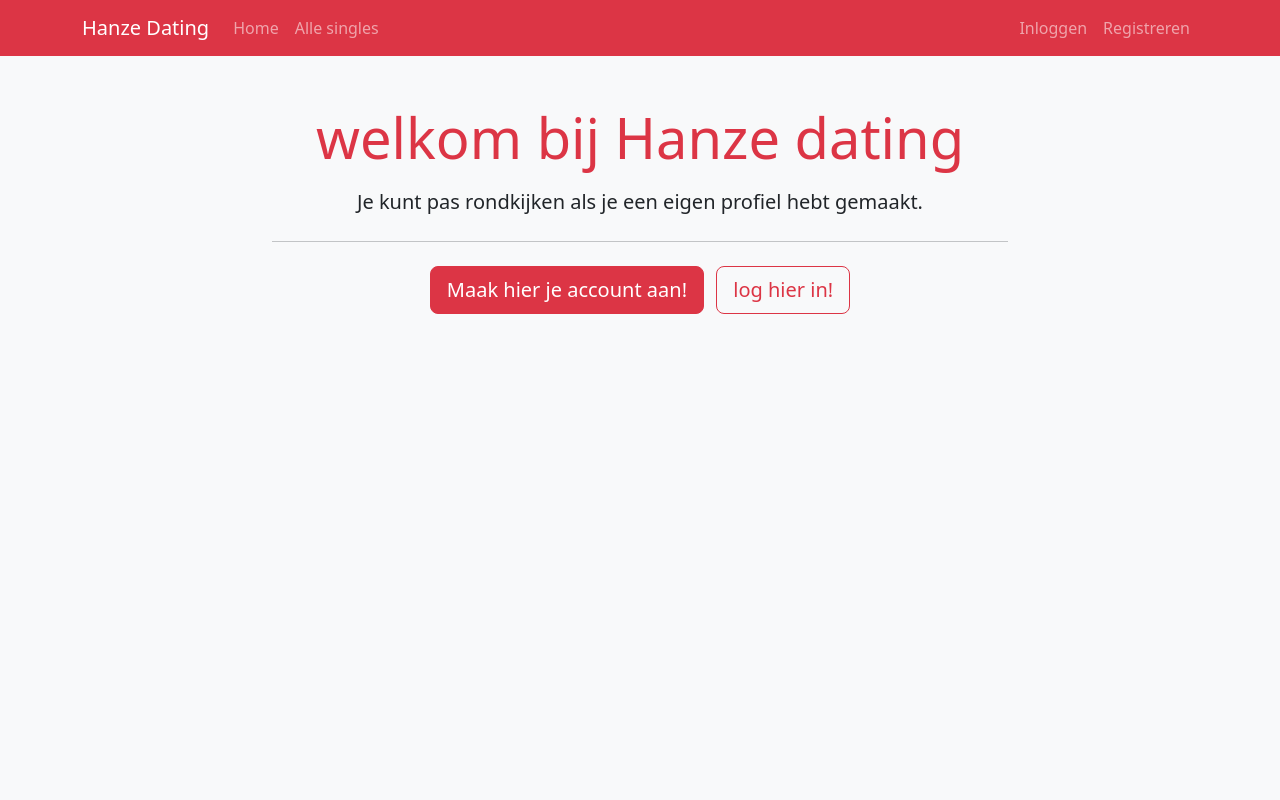
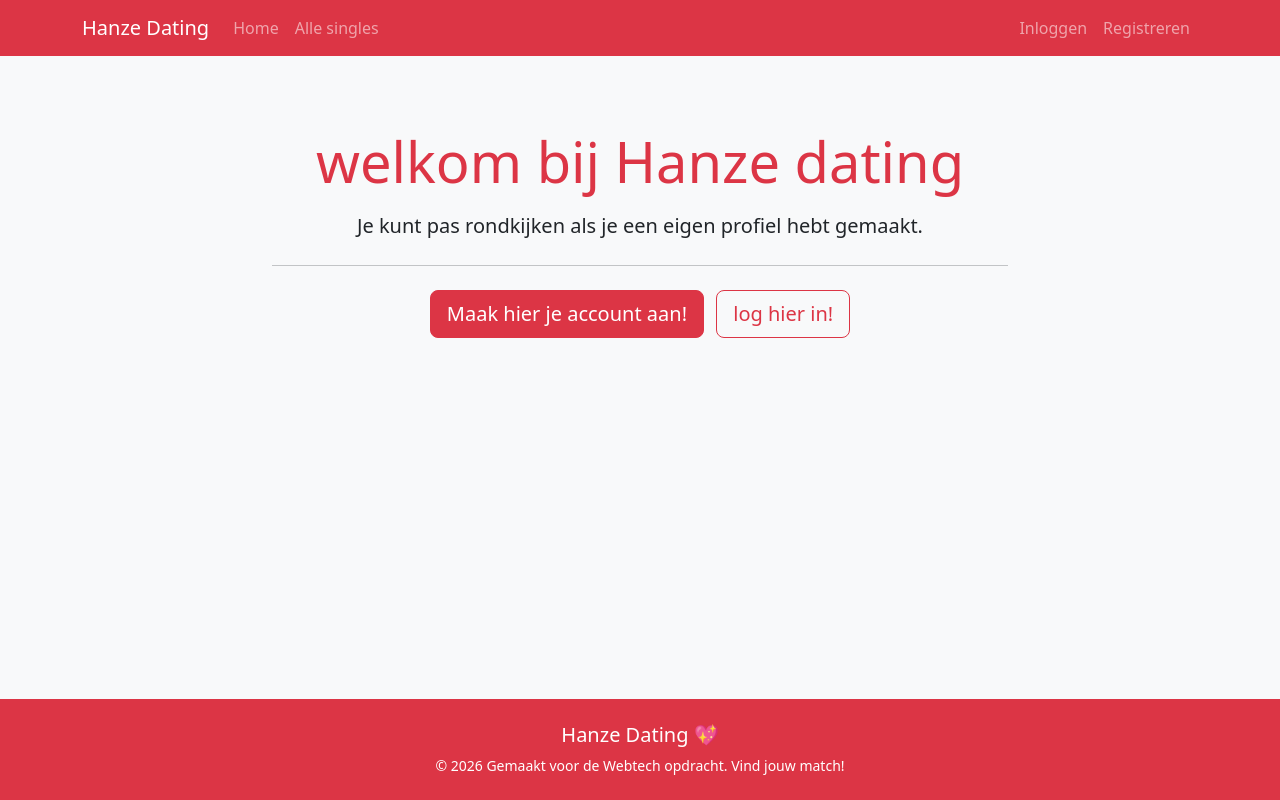
Before and after one commit to liron06/Hanze-Dating-app, a Flask app: page / in a window 1280 px wide. Run offline with Flask 3, Linux system fonts and the light colour scheme.

Commit message:
footer toegevoegd

```diff
--- a/templates/base.html
+++ b/templates/base.html
@@ -6,8 +6,7 @@
     <title>Hanze Dating</title>
     <link rel="stylesheet" href="https://cdn.jsdelivr.net/npm/bootstrap@5.3.0/dist/css/bootstrap.min.css">
 </head>
-<body class="bg-light">
-
+<body class="bg-light d-flex flex-column min-vh-100">
     <nav class="navbar navbar-expand-lg navbar-dark bg-danger">
         <div class="container">
             <a class="navbar-brand" href="{{ url_for('index') }}">Hanze Dating</a>
@@ -51,7 +50,12 @@
         {% endblock %}
 
     </div>
-
+    <footer class="bg-danger text-white text-center py-4 mt-auto">
+        <div class="container">
+            <h5 class="mb-2">Hanze Dating 💖</h5>
+            <p class="small mb-0">&copy; 2026 Gemaakt voor de Webtech opdracht. Vind jouw match!</p>
+        </div>
+    </footer>
    <script src="https://cdn.jsdelivr.net/npm/bootstrap@5.3.0/dist/js/bootstrap.bundle.min.js"></script>
 </body>
 </html>
```
